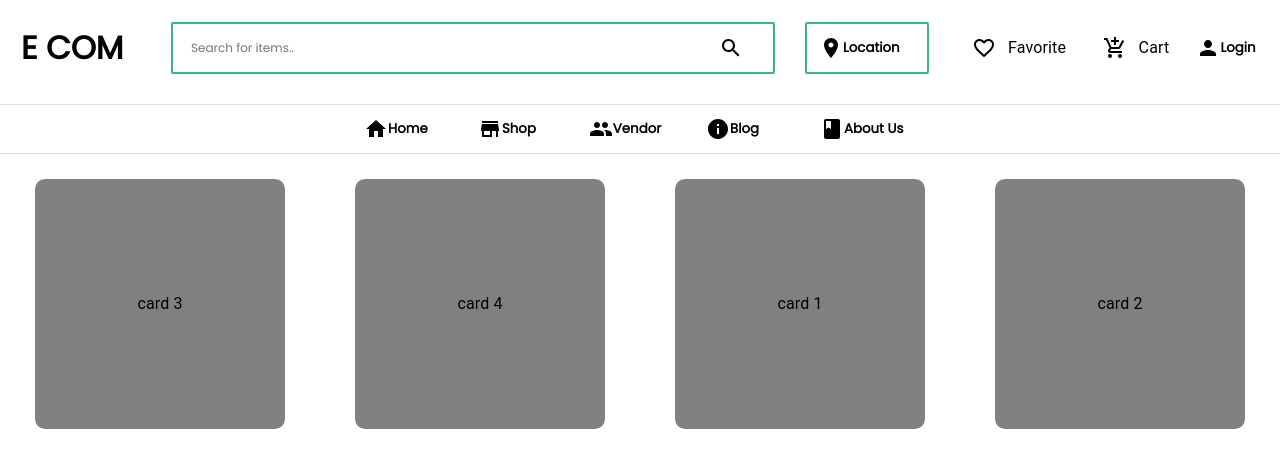
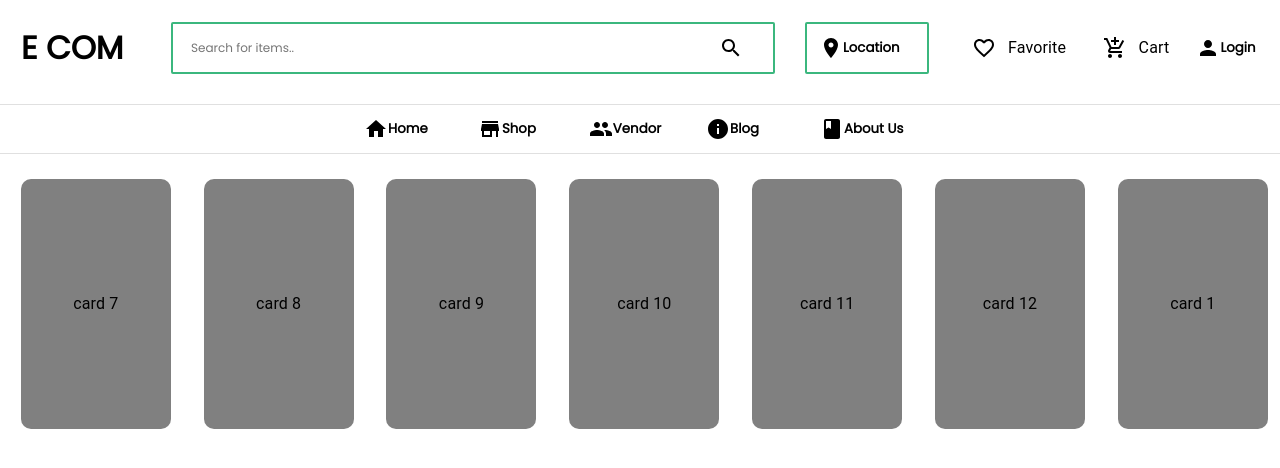
Before and after one commit to Ashokpal24/Ecommerce_React_App, a React (Vite) app in the folder E Commerce React App/: page / in a window 1280 px wide. Shown: the top 468 px of the page. Built offline with nearby package versions, Linux system fonts and the light colour scheme.

Commit message:
Carousel bug fixes.

```diff
--- a/E Commerce React App/src/components/carousel/carousel.jsx
+++ b/E Commerce React App/src/components/carousel/carousel.jsx
@@ -5,7 +5,7 @@ const CustomCard = memo(({ label, offset }) => {
   return (
     <ButtonBase
       sx={{
-        width: "250px",
+        width: "150px",
         height: "250px",
         margin: `0px ${offset}px`,
         backgroundColor: "grey",
@@ -17,27 +17,40 @@ const CustomCard = memo(({ label, offset }) => {
   );
 });
 const Carousel = () => {
-  const itemList = ["card 1", "card 2", "card 3", "card 4"];
-  let carouselID = "carousel-strip" + Math.floor(Math.random() * 100000);
-  let minCardSize = 250;
+  const itemList = [
+    "card 1",
+    "card 2",
+    "card 3",
+    "card 4",
+    "card 5",
+    "card 6",
+    "card 7",
+    "card 8",
+    "card 9",
+    "card 10",
+    "card 11",
+    "card 12",
+  ];
+  // let carouselID = "carousel-strip" + Math.floor(Math.random() * 100000);
+  let minCardSize = 150;
   let allowedSpace =
-    window.innerWidth / Math.floor(window.innerWidth / (minCardSize + 35 * 2)); //temporary offset before calculating actual offset
+    window.innerWidth / Math.floor(window.innerWidth / (minCardSize + 10 * 2)); //temporary offset before calculating actual offset
   let minOffset = (allowedSpace - minCardSize) / 2;
   let cardAllowed = Math.floor(
     window.innerWidth / (minCardSize + minOffset * 2),
   );
-  let stripRef = null;
-  let maxLimit = 0;
+  let stripRef = useRef(null);
+  // let maxLimit = 0;
   let scrollCount = 0;
 
   useEffect(() => {
     console.log("re-render");
-    stripRef = document.getElementById(carouselID);
-    console.log(stripRef);
+    // stripRef = document.getElementById(carouselID);
+    // console.log(stripRef);
     allowedSpace = window.innerWidth / cardAllowed;
     let tempDivWith = allowedSpace * (itemList.length * 2);
-    stripRef.style.width = `${tempDivWith}px`;
-    maxLimit = tempDivWith / 2 + allowedSpace;
+    stripRef.current.style.width = `${tempDivWith}px`;
+    // maxLimit = tempDivWith / 2 + allowedSpace;
     // console.log(
     //   cardAllowed,
     //   allowedSpace,
@@ -48,24 +61,21 @@ const Carousel = () => {
   }, []);
   setInterval(scrolling, 800);
   function scrolling() {
-    if (stripRef != null) {
+    if (stripRef.current != null) {
       scrollCount++;
-      console.log(scrollCount);
+      // console.log(scrollCount);
       if (scrollCount === itemList.length + 1) {
-        console.log("reset");
-        stripRef.style.transition = "0s";
-        stripRef.style.left = "0px";
+        // console.log("reset");
+        stripRef.current.style.transition = "0s";
+        stripRef.current.style.left = "0px";
         scrollCount = 1;
-        setTimeout(() => {
-          let currLeft = parseInt(stripRef.style.getPropertyValue("left"), 10);
-          stripRef.style.left = `${currLeft - allowedSpace}px`;
-          stripRef.style.transition = "0.3s";
-        }, 0);
-      } else {
-        let currLeft = parseInt(stripRef.style.getPropertyValue("left"), 10);
-        stripRef.style.left = `${currLeft - allowedSpace}px`;
-        stripRef.style.transition = "0.3s";
       }
+      let currLeft = parseInt(
+        getComputedStyle(stripRef.current).getPropertyValue("left"),
+        10,
+      );
+      stripRef.current.style.left = `${currLeft - allowedSpace}px`;
+      stripRef.current.style.transition = "0.3s";
 
       // console.log("pos: ", stripRef.current.style.left);
       // console.log(stripRef.current.style.getPropertyValue("transition"));
@@ -75,7 +85,7 @@ const Carousel = () => {
   return (
     <div style={{ overflowX: "hidden" }}>
       <div
-        id={`${carouselID}`}
+        // id={`${carouselID}`}
         ref={stripRef}
         style={{
           width: "200%",
```
